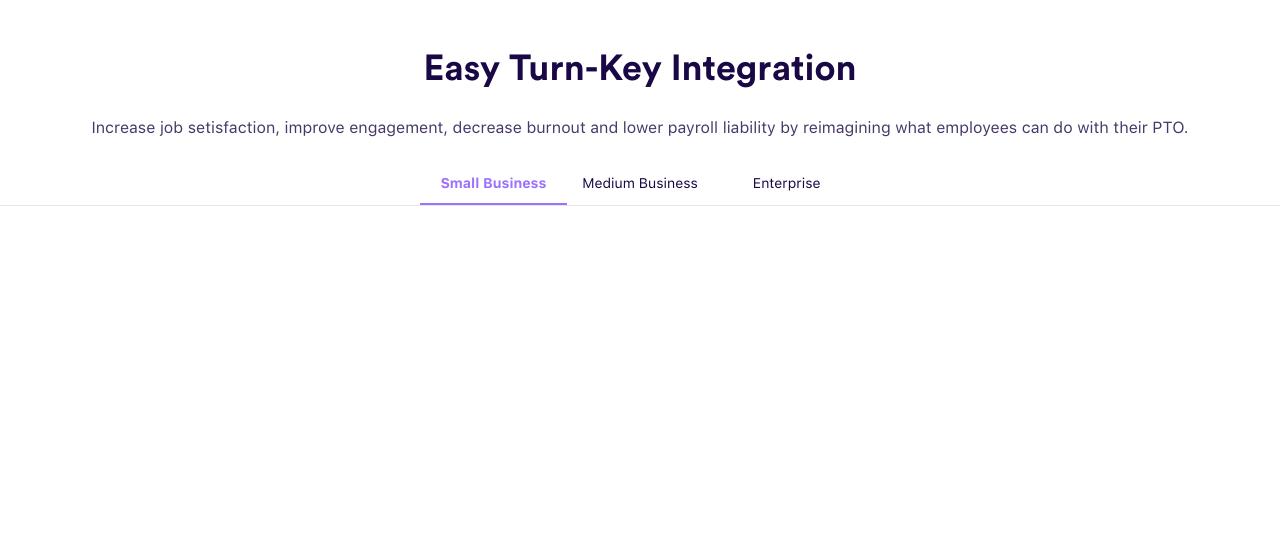
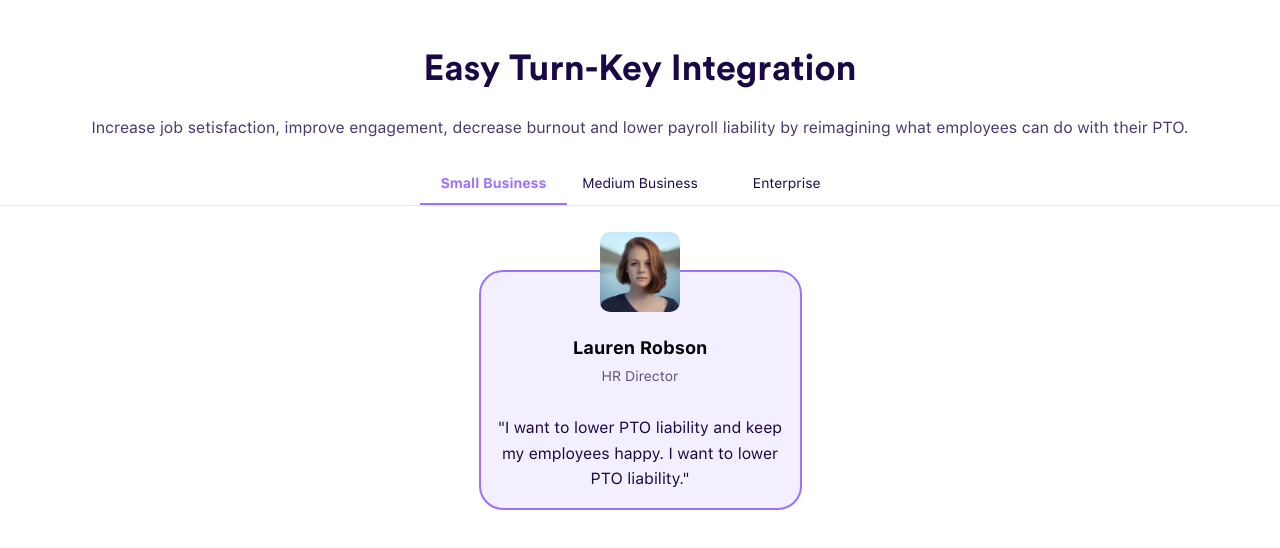
Before and after one commit to romeonatchkebia/Easy-Turn-Key-Integration, a React (Vite) app: page / in a window 1280 px wide. Shown: the top 548 px of the page. Built offline with nearby package versions, Linux system fonts and the light colour scheme.

Commit message:
section 2 finished

```diff
--- a/src/components/turn_key_integration/TurnKey.tsx
+++ b/src/components/turn_key_integration/TurnKey.tsx
@@ -1,5 +1,6 @@
 import { useEffect, useRef, useState } from "react";
 import BusinessTypeBtn from "../BusinessTypeBtn/BusinessTypeBtn";
+import profileImg from "../../assets/images/christopher-campbell-rDEOVtE7vOs-unsplash.jpg";
 
 const BusinessTypeBtnData = [
   { id: 1, title: "Small Business" },
@@ -60,7 +61,30 @@ const TurnKey = () => {
         </div>
       </section>
 
-      <section></section>
+      <section className="relative min-w-[323px] min-h-60 max-w-[380px] max-h-[268px] border-2 bg-background border-active rounded-[24px] mt-16">
+        <img
+          src={profileImg}
+          className="absolute left-1/2 top-0 transform -translate-x-1/2 -translate-y-1/2 rounded-[10px] w-20 h-20 object-cover"
+        />
+
+        <div className="flex flex-col items-center justify-between absolute bottom-0 left-0 right-0 rounded-b-[24px] gap-5 py-4">
+          <div className="flex  flex-col items-center gap-1">
+            <h1 className="font-bold font-sf leading-[25.2px] text-lg">
+              Lauren Robson
+            </h1>
+
+            <h2 className="font-sf text-subTitle leading-[22.4px] text-sm font-normal">
+              HR Director
+            </h2>
+          </div>
+
+          <p className="font-sf mt-2 text-center leading-[25.6px] text-base text-text-content font-normal px-2">
+            "I want to lower PTO liability and keep my employees happy. I want
+            to lower PTO liability."
+          </p>
+        </div>
+      </section>
+
       <section></section>
     </div>
   );
--- a/tailwind.config.js
+++ b/tailwind.config.js
@@ -15,6 +15,7 @@ export default {
         passive: "#A39CB5",
         inactiveTitle: "#543E81",
         border: "#E8E6EC",
+        background: "#f3effe",
       },
     },
   },
```
